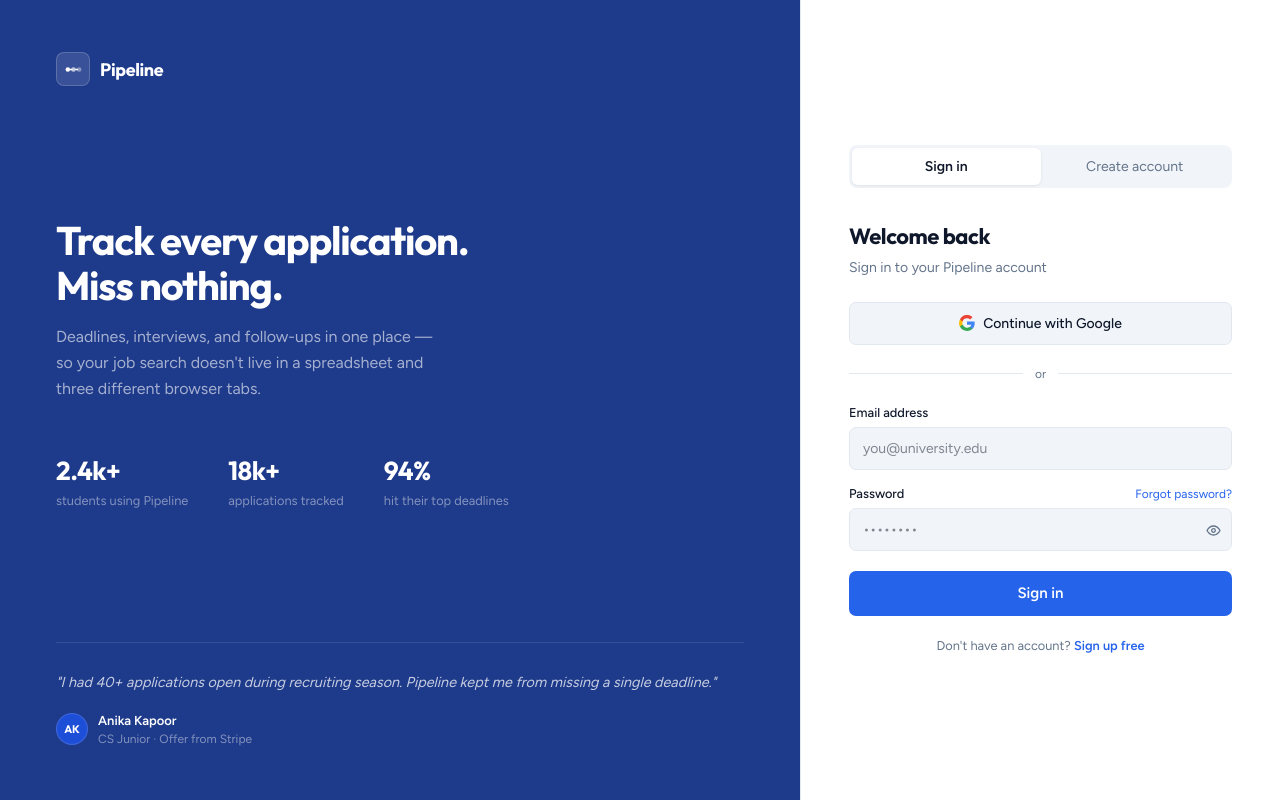
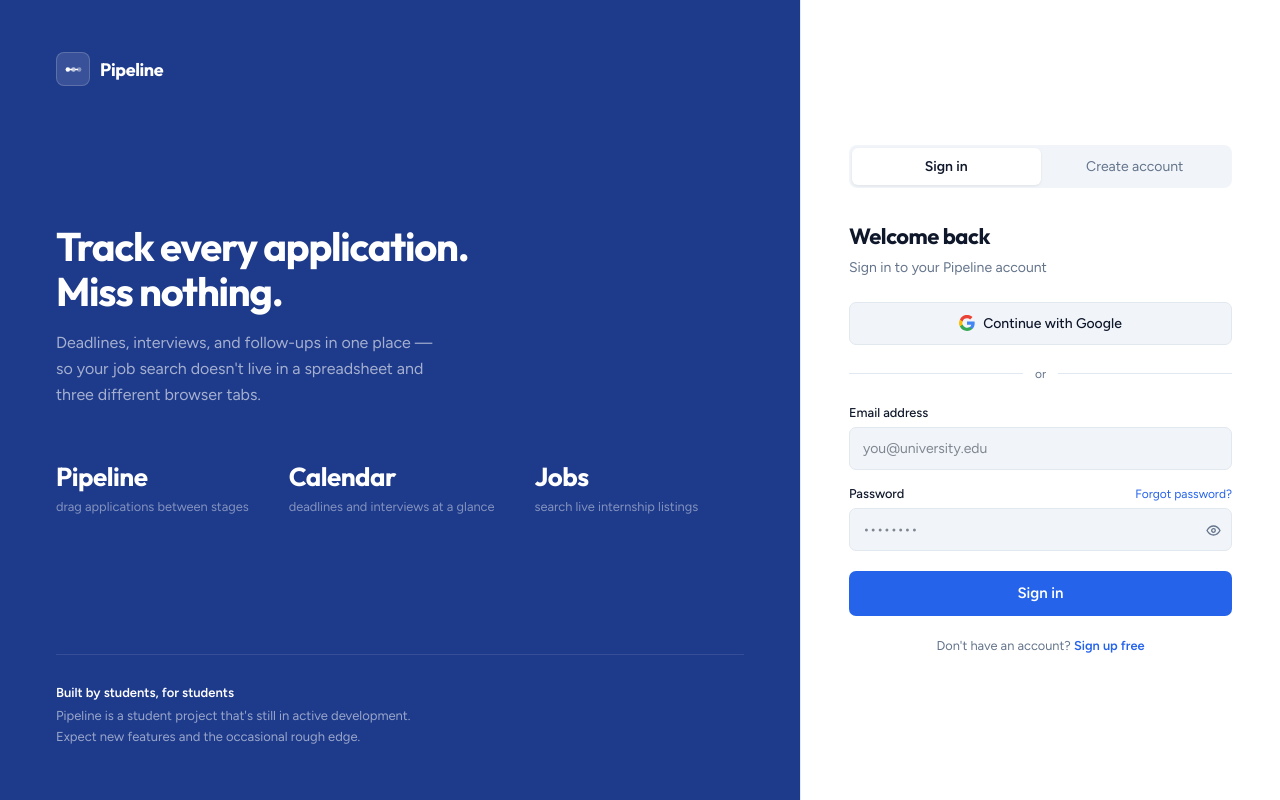
Before and after one commit to CSC4790-Fall2026-Org/Internship-Tracker-App, a React (Vite) app in the folder Web App Wireframe Design/: page / in a window 1280 px wide. Built offline with nearby package versions, Linux system fonts and the light colour scheme; no server answers; the HTML template or start-up script is replaced by a standard one.

Commit message:
Updated login page
changed stats on log in homepage

```diff
--- a/Web App Wireframe Design/src/pages/Login.tsx
+++ b/Web App Wireframe Design/src/pages/Login.tsx
@@ -104,12 +104,12 @@
             Deadlines, interviews, and follow-ups in one place — so your job search doesn't live in a spreadsheet and three different browser tabs.
           </p>
 
-          {/* Stats — real numbers, no decoration */}
+          {/* Features */}
           <div style={{ display: "flex", gap: "40px" }}>
             {[
-              { value: "2.4k+", label: "students using Pipeline" },
-              { value: "18k+", label: "applications tracked" },
-              { value: "94%", label: "hit their top deadlines" },
+              { value: "Pipeline", label: "drag applications between stages" },
+              { value: "Calendar", label: "deadlines and interviews at a glance" },
+              { value: "Jobs", label: "search live internship listings" },
             ].map((s) => (
               <div key={s.label}>
                 <p style={{ fontFamily: "var(--font-heading)", fontSize: "1.625rem", fontWeight: 700, color: "white", letterSpacing: "-0.02em", marginBottom: "2px" }}>
@@ -123,20 +123,14 @@
           </div>
         </div>
 
-        {/* Testimonial */}
+        {/* Project note */}
         <div style={{ borderTop: "1px solid rgba(255,255,255,0.1)", paddingTop: "28px" }}>
-          <p style={{ fontFamily: "var(--font-body)", fontSize: "0.9rem", color: "rgba(255,255,255,0.75)", lineHeight: 1.65, marginBottom: "16px", fontStyle: "italic" }}>
-            "I had 40+ applications open during recruiting season. Pipeline kept me from missing a single deadline."
+          <p style={{ fontFamily: "var(--font-body)", fontWeight: 600, fontSize: "0.8125rem", color: "white", marginBottom: "4px" }}>
+            Built by students, for students
           </p>
-          <div style={{ display: "flex", alignItems: "center", gap: "10px" }}>
-            <div style={{ width: "32px", height: "32px", borderRadius: "50%", background: "#1D4ED8", border: "1px solid rgba(255,255,255,0.15)", display: "flex", alignItems: "center", justifyContent: "center", fontFamily: "var(--font-heading)", fontWeight: 700, fontSize: "0.6875rem", color: "white" }}>
-              AK
-            </div>
-            <div>
-              <p style={{ fontFamily: "var(--font-body)", fontWeight: 600, fontSize: "0.8125rem", color: "white" }}>Anika Kapoor</p>
-              <p style={{ fontFamily: "var(--font-body)", fontSize: "0.75rem", color: "rgba(255,255,255,0.45)" }}>CS Junior · Offer from Stripe</p>
-            </div>
-          </div>
+          <p style={{ fontFamily: "var(--font-body)", fontSize: "0.8125rem", color: "rgba(255,255,255,0.55)", lineHeight: 1.6, maxWidth: "380px" }}>
+            Pipeline is a student project that's still in active development. Expect new features and the occasional rough edge.
+          </p>
         </div>
       </div>
 
```
